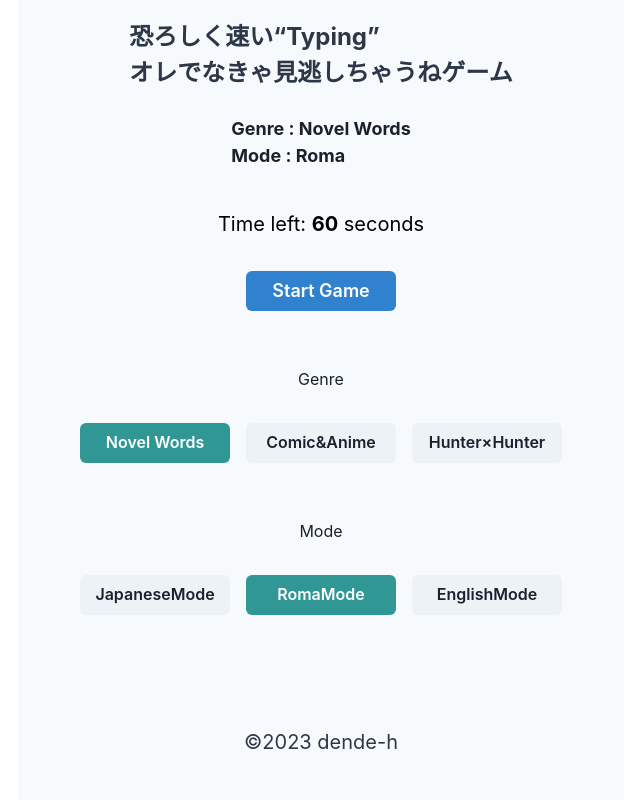
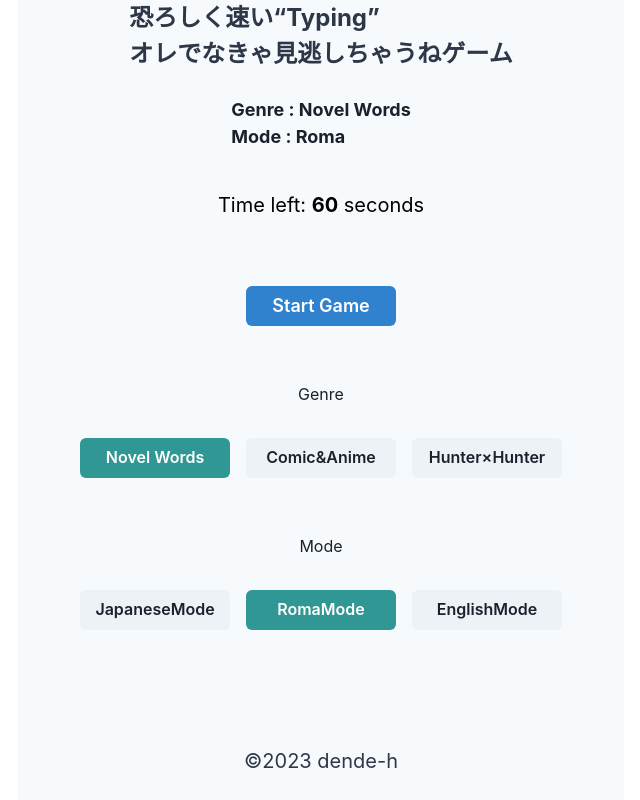
Before and after one commit to dende-h/type_game_spp, a Next.js app: page / in a window 1280 px wide. Shown: the whole page, without its empty margins (319-959 px from the left). Built offline with nearby package versions, Linux system fonts and the light colour scheme.

Commit message:
レイアウトマージン調整

```diff
--- a/src/pages/index.tsx
+++ b/src/pages/index.tsx
@@ -252,7 +252,7 @@ export default function Home() {
 				</Box>
 
 				{!isActive ? (
-					<VStack spacing={{ base: 4, md: 8 }} my={{ base: 4, md: 8 }} h={"50%"}>
+					<VStack spacing={{ base: 4, md: 8 }} my={{ base: 2, md: 66 }} h={"50%"}>
 						<Button
 							onClick={startGameAndFocusInput}
 							disabled={isActive}
```
